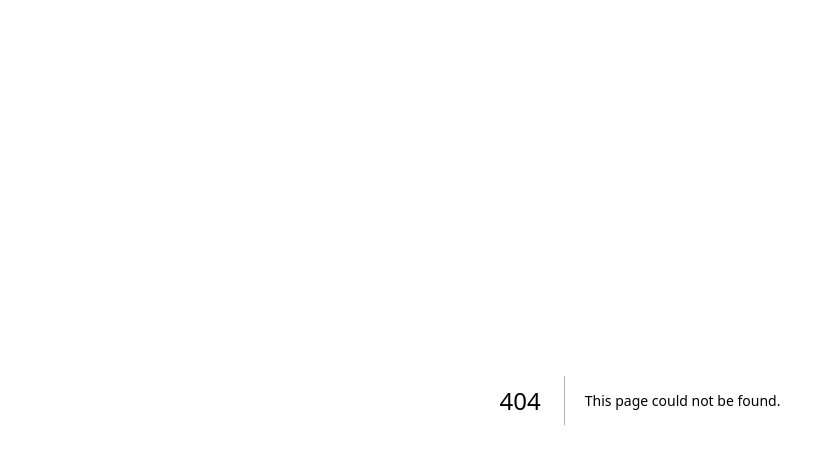
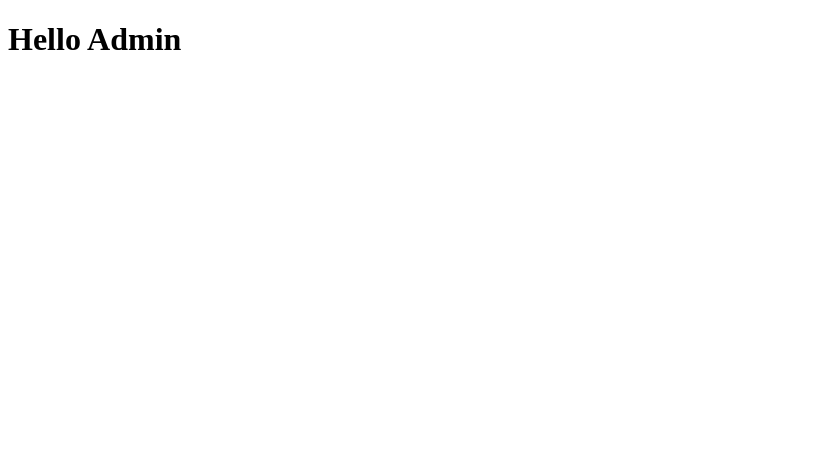
Before and after one commit to nbyl26/sistem-akademik, a Next.js app: page /AdminDashboard in a window 1280 px wide. Before the commit this address had no page. Shown: the top 464 px of the page, without its empty margins (0-835 px from the left). Built offline with nearby package versions, Linux system fonts and the light colour scheme.

Commit message:
Feat(AdminDashboard): say hello to admin

```diff
--- /dev/null
+++ b/pages/AdminDashboard.tsx
@@ -0,0 +1,10 @@
+
+
+export default function AdminDashboard(){
+
+    return(
+        <div>
+            <h1>Hello Admin</h1>
+        </div>
+    )
+}
```
